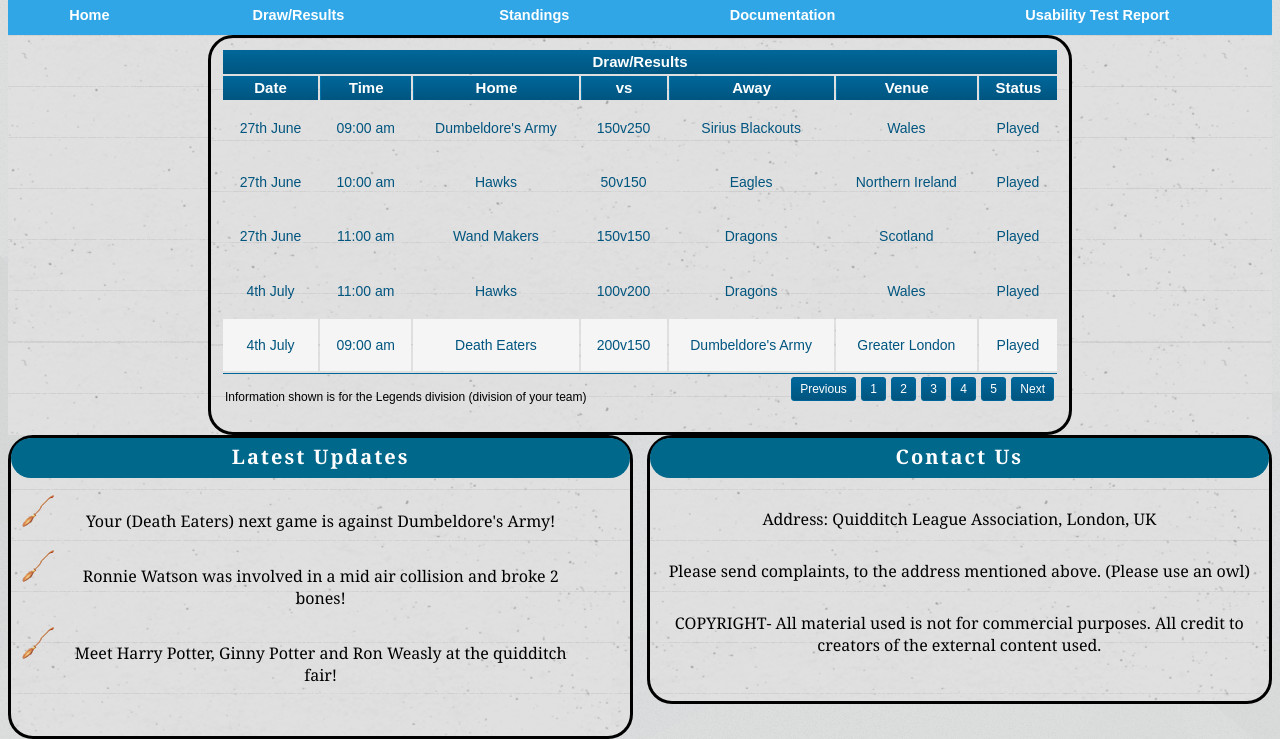
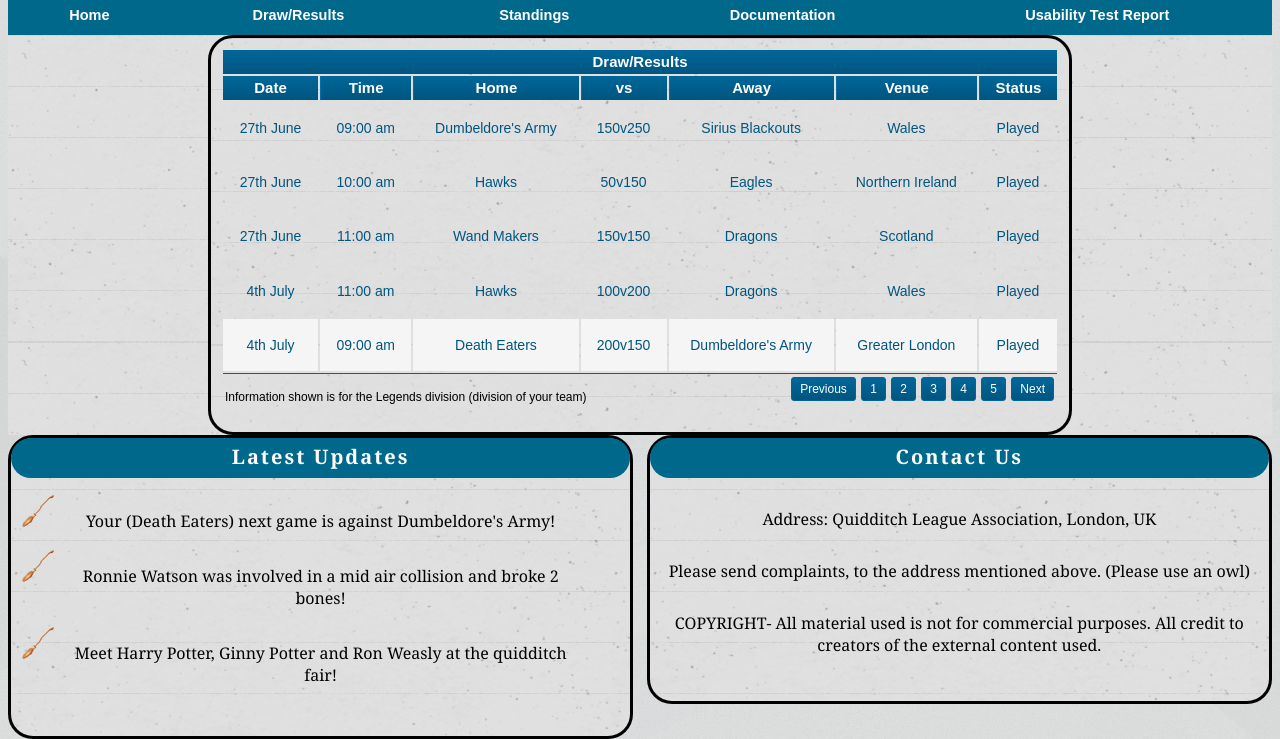
Before and after one commit to arrayoutofbounds/Simple-Website, a plain HTML site: page Draw.html in a window 1280 px wide. Shown: the part 159-898 px from the top of the page. Drawn offline with Linux system fonts and the light colour scheme.

Commit message:
new nav color for all pages

```diff
--- a/css/draw_page.css
+++ b/css/draw_page.css
@@ -41,7 +41,8 @@ margin: 0;
 }
 
 .nav_bar a {
-    background: #30A6E6;
+    /**background: #30A6E6;**/
+    background: #00688B;
     color: #FFFFFF;
     display: block;
     font: bold 14.5px/20px sans-serif;
--- a/css/standings_page.css
+++ b/css/standings_page.css
@@ -41,7 +41,8 @@ margin: 0;
 }
 
 .nav_bar a {
-    background: #30A6E6;
+    /**background: #30A6E6;**/
+    background: #00688B;
     color: #FFFFFF;
     display: block;
     font: bold 14.5px/20px sans-serif;
```
